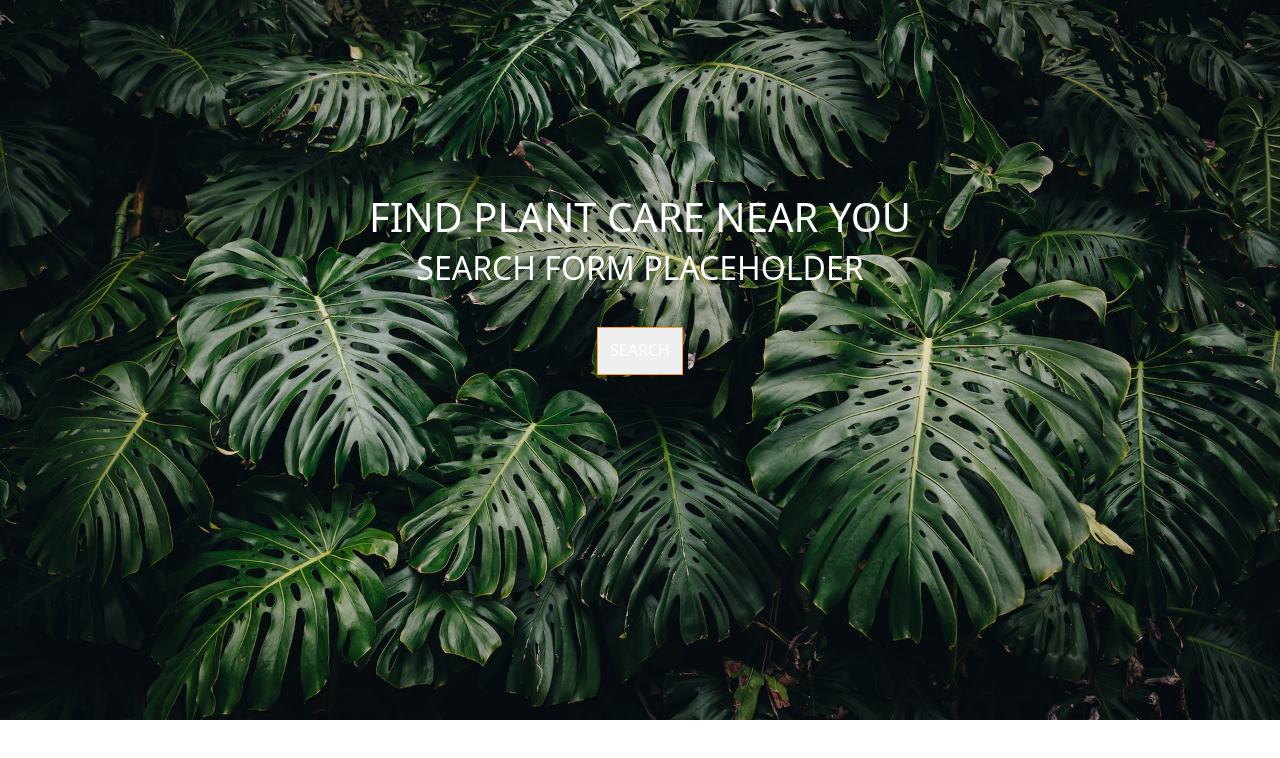
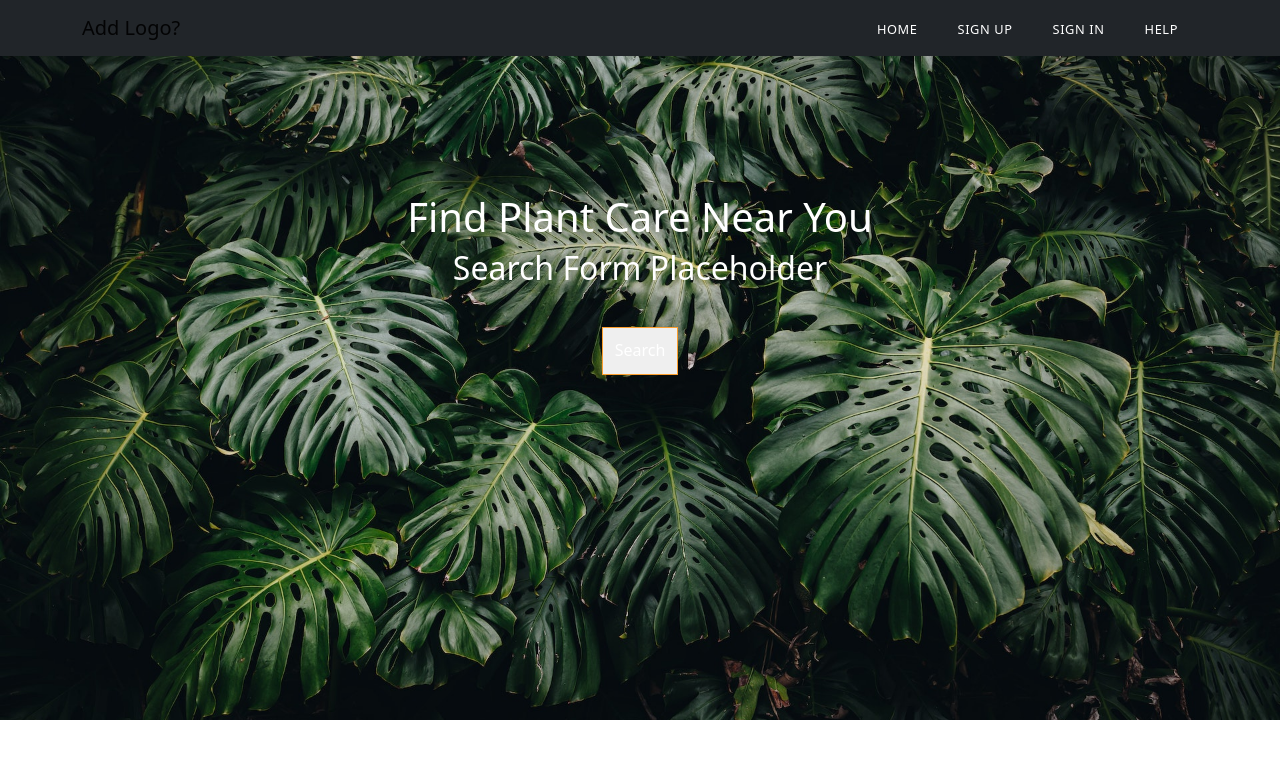
Before and after one commit to smcconaha/plant-people-frontend, a React (Create React App) app in the folder plants/: page / in a window 1280 px wide. Shown: the top 758 px of the page. Built offline with nearby package versions, Linux system fonts and the light colour scheme.

Commit message:
Added formatting to header

```diff
--- a/plants/package.json
+++ b/plants/package.json
@@ -6,6 +6,7 @@
     "@fortawesome/fontawesome-svg-core": "^6.2.1",
     "@fortawesome/free-regular-svg-icons": "^6.2.1",
     "@fortawesome/free-solid-svg-icons": "^6.2.1",
+    "@fortawesome/react-fontawesome": "^0.2.0",
     "@testing-library/jest-dom": "^5.16.5",
     "@testing-library/react": "^13.4.0",
     "@testing-library/user-event": "^13.5.0",
--- a/plants/src/App.css
+++ b/plants/src/App.css
@@ -29,12 +29,10 @@
 
 .main-info h1, .main-info h2 {
   color: var(--main-text-color);
-  text-transform: uppercase;
 }
 
 .btn-main-offer {
   border: 1px solid#FC9E2D;
-  text-transform: uppercase;
   border-radius: 0;
   padding: 0.625rem 0.75rem 0.75rem 0.75rem;
   color: #fff;
@@ -46,3 +44,30 @@
   background-color: #FC9E2D;
   color: #fff;
 }
+
+/*NAV BAR LINKS*/
+nav a.nav-link {
+  font-size: 0.8rem;
+  letter-spacing: 0.0375rem;
+  cursor: pointer;
+  border-top: 0.1875rem solid rgba(222, 20, 20, 0);
+}
+
+nav ul li {
+  text-transform: uppercase;
+}
+
+.navbar-nav > li > a {
+  margin-right: 0.75rem;
+  margin-left: 0.75rem;
+  color: #fff !important;
+  border-top: 0.1875rem solid rgba(255,255,255,0);
+}
+
+/* .navbar-nav > li > a.active, .navbar-nav > li > a.active:focus {
+  border-top: 0.1875rem solid #26B9FF;
+}
+
+.navbar-nav > li > a:hover {
+  border-top: 0.1875rem solid #26B9FF;
+} */
--- a/plants/src/App.js
+++ b/plants/src/App.js
@@ -1,12 +1,13 @@
-import logo from './logo.svg';
+import React from 'react';
 import './App.css';
 import "./../node_modules/bootstrap/dist/css/bootstrap.min.css";
-// import Navbar from './components/Navbar';
+import Navbar from './components/Navbar';
 import Header from './components/Header';
 
 function App() {
   return (
     <>
+      <Navbar />
       <Header />
     </>
   );
--- a/plants/src/components/Header.js
+++ b/plants/src/components/Header.js
@@ -6,7 +6,10 @@ const Header = () => {
             <div className="main-info">
                 <h1>Find Plant Care Near You</h1>
                 <h2>Search Form Placeholder</h2>
-                <button className="btn-main-offer">Search</button>
+                <div id="search-container">
+
+                    <button className="btn-main-offer">Search</button>
+                </div>
             </div>
         </div>
     )
--- /dev/null
+++ b/plants/src/components/Navbar.js
@@ -0,0 +1,32 @@
+import React from 'react';
+
+const Navbar = () => {
+  return (
+    <nav className="navbar navbar-expand-lg bg-dark fixed-top">
+        <div className="container">
+            <a className="navbar-brand" href="#">Add Logo?</a>
+            <button className="navbar-toggler" type="button" data-bs-toggle="collapse" data-bs-target="#navbarSupportedContent" aria-controls="navbarSupportedContent" aria-expanded="false" aria-label="Toggle navigation">
+              <span className="navbar-toggler-icon"></span>
+            </button>
+            <div className="collapse navbar-collapse" id="navbarSupportedContent">
+            <ul className="navbar-nav ms-auto mb-2 mb-lg-0">
+                <li className="nav-item">
+                    <a className="nav-link active" aria-current="page" href="#">Home</a>
+                </li>
+                <li className="nav-item">
+                    <a className="nav-link" href="#">Sign Up</a>
+                </li>
+                <li className="nav-item">
+                    <a className="nav-link" href="#">Sign In</a>
+                </li>
+                <li className="nav-item">
+                    <a className="nav-link" href="#">Help</a>
+                </li>
+            </ul>
+            </div>
+        </div>
+    </nav>
+  )
+}
+
+export default Navbar
```
Also changed, not shown: 2 other files (tests, documents, lock files or other folders).
